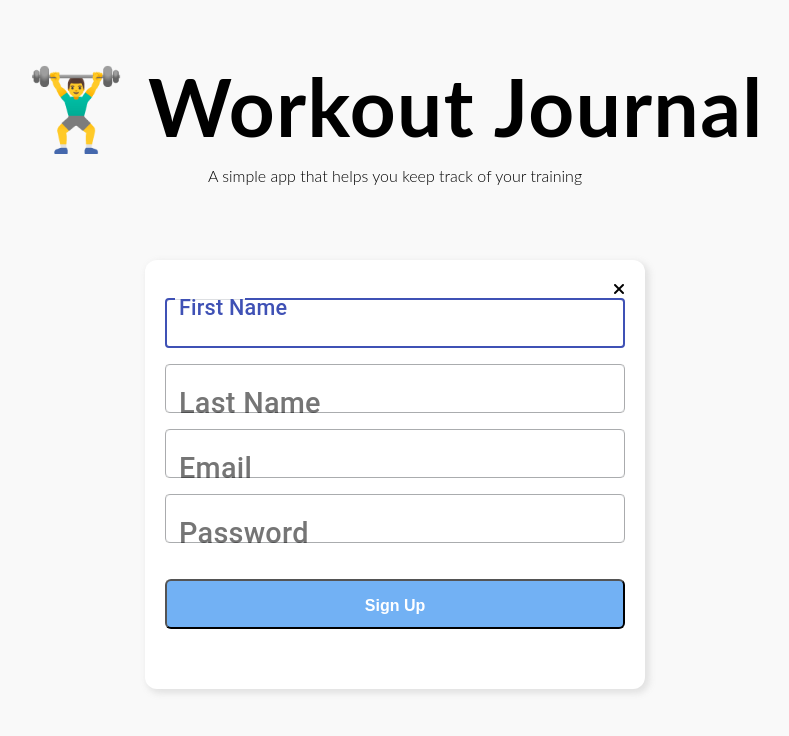
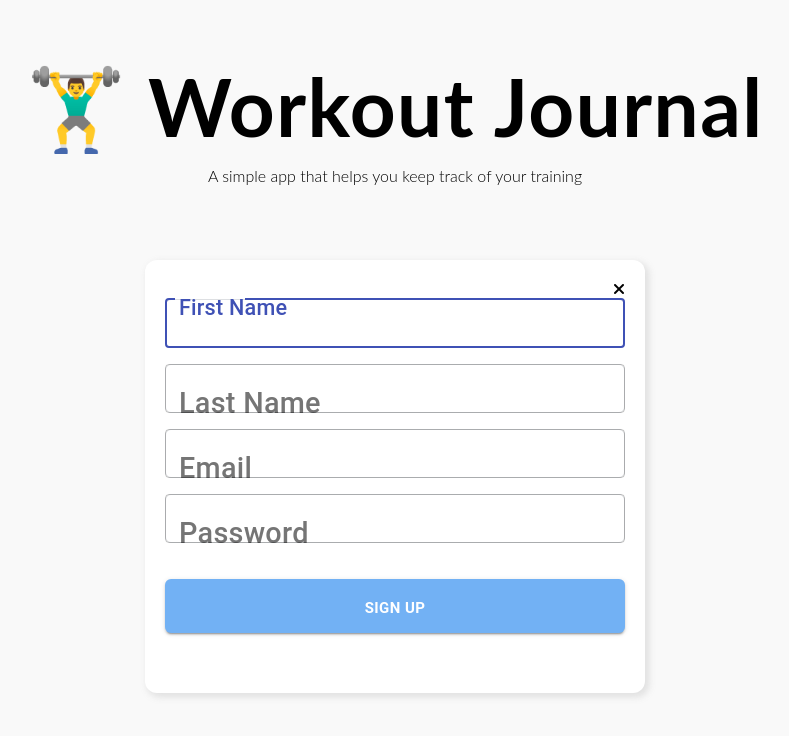
Before and after one commit to aaronjunehee/workout-log, a React (Create React App) app: page /signup in a window 1280 px wide. Shown: the top 736 px of the page, without its empty margins (245-1034 px from the left). Built offline with nearby package versions, Linux system fonts and the light colour scheme; no server answers.

Commit message:
changing to material-ui button

```diff
--- a/src/components/SignUp.js
+++ b/src/components/SignUp.js
@@ -129,7 +129,7 @@ function SignUp(props) {
           helperText={error.toLowerCase().includes('password') ? error : ''}
         />
       </fieldset>
-      <button onClick={handleSubmit}>Sign Up</button>
+      <Button className="signup" variant="contained" fullWidth type="submit" size="large" onClick={handleSubmit}>Sign Up</Button>
     </form>
   );
 }
```
